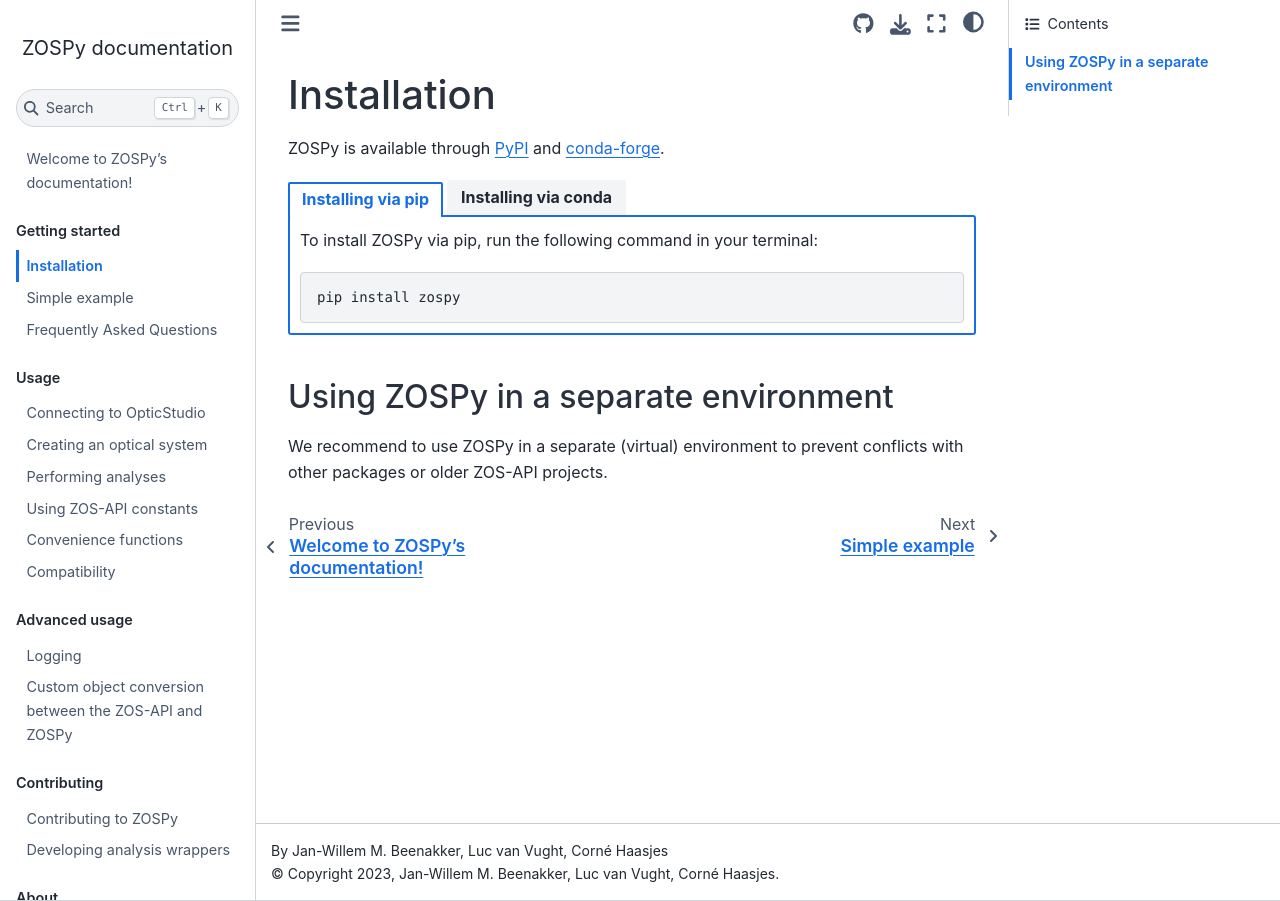
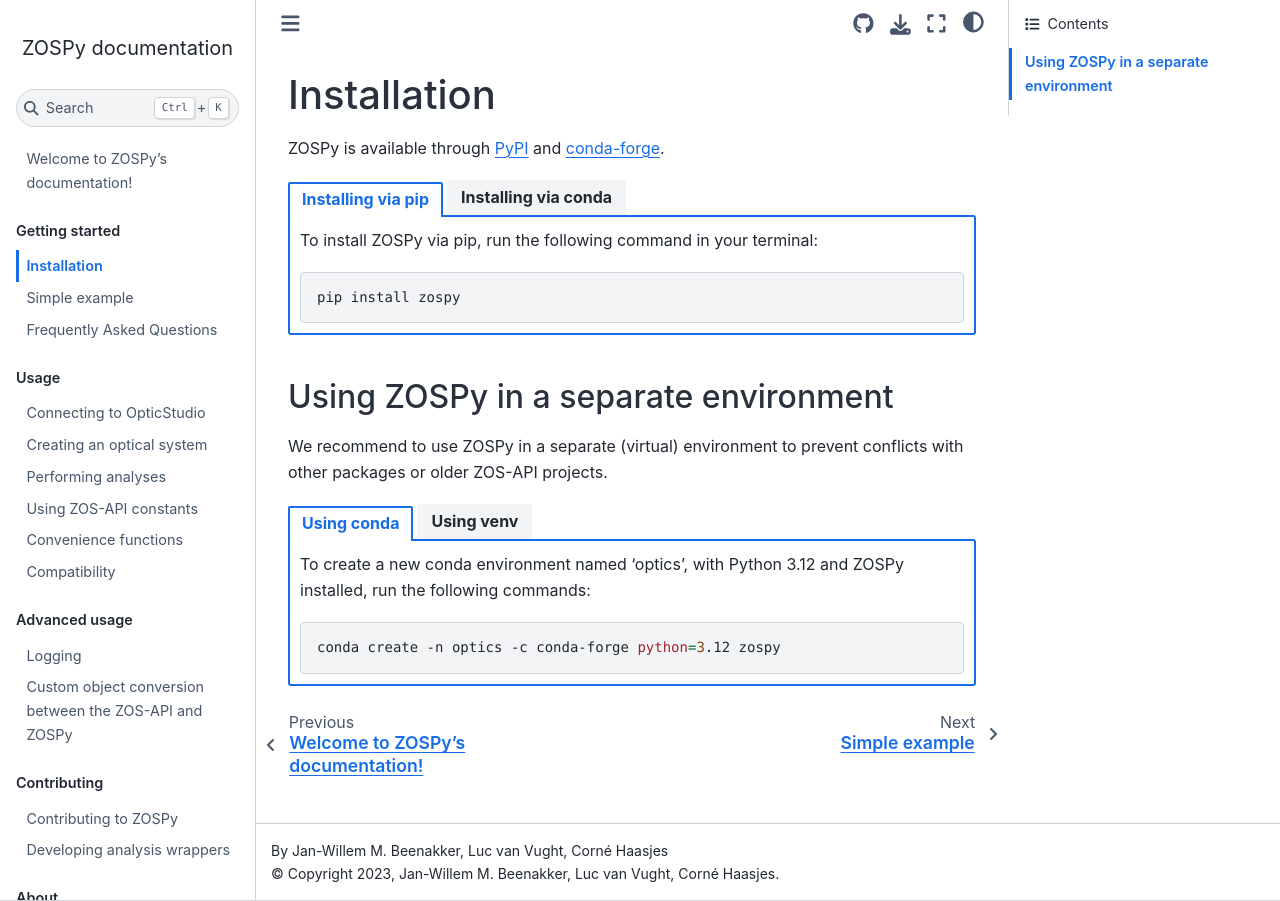
Before and after one commit to MREYE-LUMC/ZOSPy, a Sphinx documentation site: the page built from docs/installation.md, in a window 1280 px wide. Built offline with Sphinx 7.4.7 and the Sphinx Book theme 1.1.4, drawn with Linux system fonts in a browser that asks for light colours; pages that are not in the unit, such as notebooks, are missing from menus.

Commit message:
Document virtualenv recommendation

````diff
--- a/docs/installation.md
+++ b/docs/installation.md
@@ -24,3 +24,34 @@
 
 We recommend to use ZOSPy in a separate (virtual) environment to prevent conflicts with other packages or older
 ZOS-API projects.
+
+:::::{tab-set}
+::::{tab-item} Using conda
+To create a new conda environment named 'optics', with Python 3.12 and ZOSPy installed, run the following commands:
+
+```bash
+conda create -n optics -c conda-forge python=3.12 zospy
+```
+::::
+::::{tab-item} Using venv
+To create a new virtual environment named 'zospy_venv', with ZOSPy installed, run the following commands:
+
+```bash
+# Create a new virtual environment
+python -m venv zospy_venv
+
+# Activate the virtual environment
+.\zospy_venv\Scripts\activate
+
+# Install ZOSPy in the virtual environment
+pip install zospy
+```
+
+:::{note}
+Although the `venv` module is included in the Python standard library, there are many environment management tools available
+that are easier to use, such as [virtualenv](https://virtualenv.pypa.io/en/latest/), [uv](https://docs.astral.sh/uv/),
+[pipenv](https://pipenv.pypa.io/en/latest/), and [poetry](https://python-poetry.org/).
+We recommend using one of these tools for managing your virtual environments.
+:::
+::::
+:::::
````
